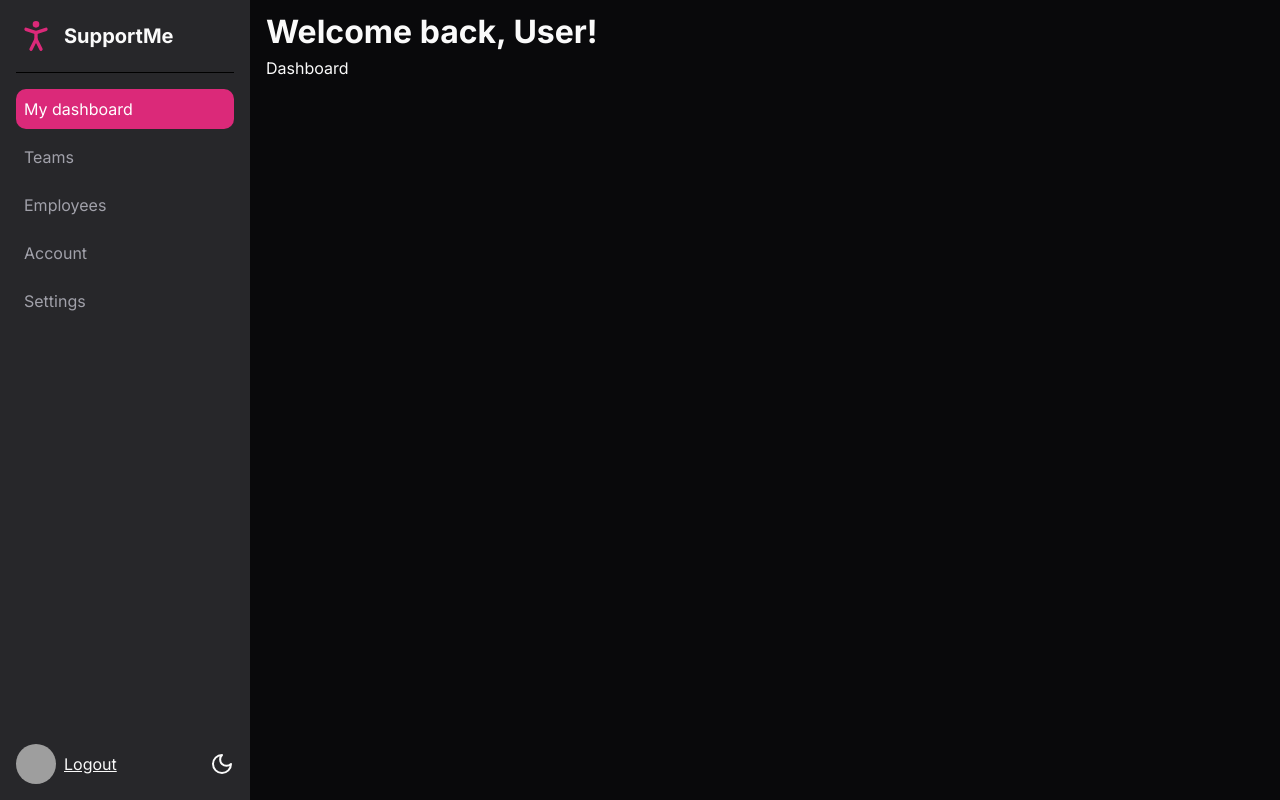
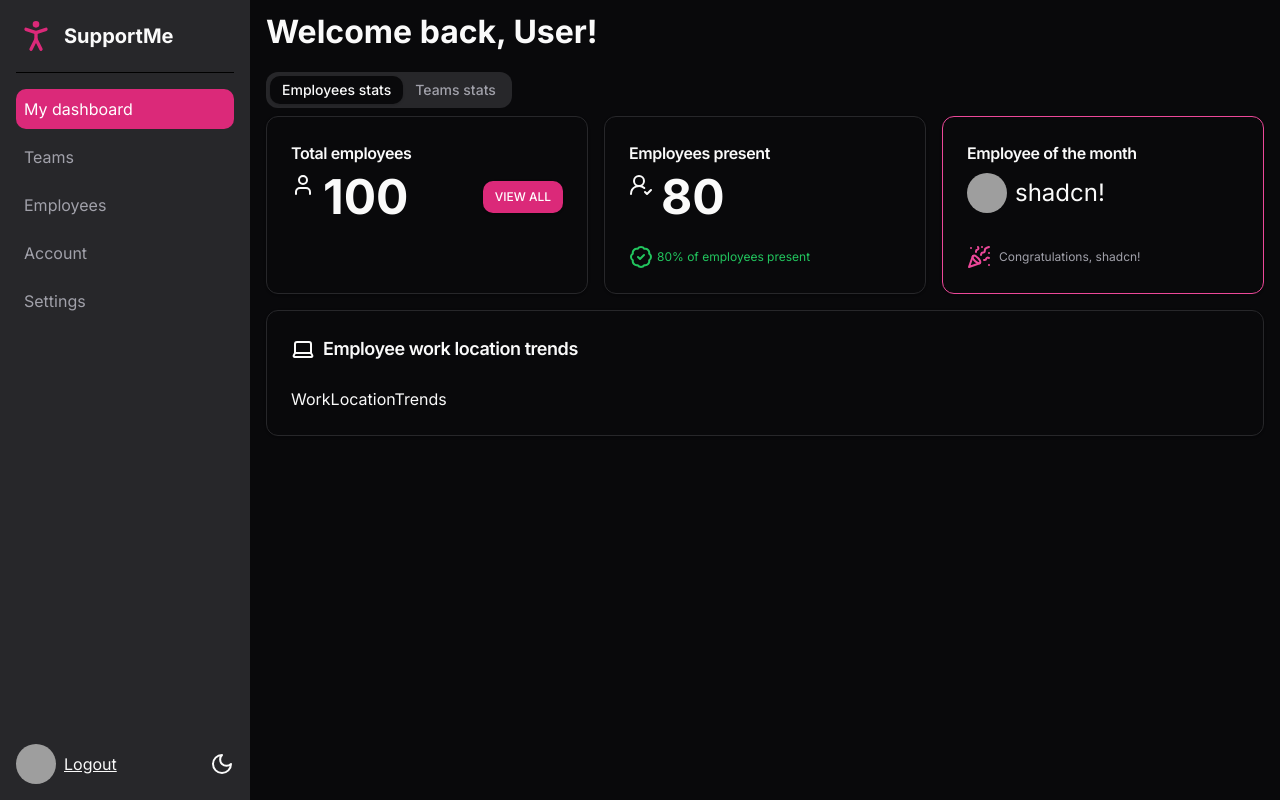
Before and after one commit to denysdev1/nextjs-shadcn-support_me, a Next.js app: page /dashboard in a window 1280 px wide. Built offline with nearby package versions, Linux system fonts and the light colour scheme; grey boxes are pictures that could not be loaded.

Commit message:
Add tabs to the dashboard and add three card to the top of the page

```diff
--- a/package.json
+++ b/package.json
@@ -16,6 +16,7 @@
     "@radix-ui/react-popover": "^1.1.2",
     "@radix-ui/react-select": "^2.1.2",
     "@radix-ui/react-slot": "^1.1.0",
+    "@radix-ui/react-tabs": "^1.1.1",
     "@radix-ui/react-tooltip": "^1.1.4",
     "class-variance-authority": "^0.7.1",
     "clsx": "^2.1.1",
@@ -26,6 +27,7 @@
     "react-day-picker": "^8.10.1",
     "react-dom": "^19.0.0",
     "react-hook-form": "^7.54.0",
+    "recharts": "^2.14.1",
     "tailwind-merge": "^2.5.5",
     "tailwindcss-animate": "^1.0.7",
     "zod": "^3.23.8"
--- a/src/app/dashboard/components/MenuItem.tsx
+++ b/src/app/dashboard/components/MenuItem.tsx
@@ -19,7 +19,7 @@ const MenuItem = ({
       className={cn(
         'block hover:bg-white dark:hover:bg-zinc-700 text-muted-foreground hover:text-foreground p-2 rounded-md',
         isActive
-          ? 'bg-primary hover:bg-primary dark:hover:bg-primary text-primary-foreground hover:text-foreground'
+          ? 'bg-primary hover:bg-primary dark:hover:bg-primary text-primary-foreground hover:text-white'
           : ''
       )}
     >
--- /dev/null
+++ b/src/app/dashboard/components/employees/EmployeesStats.tsx
@@ -0,0 +1,115 @@
+import { Avatar, AvatarFallback, AvatarImage } from '@/components/ui/avatar';
+import { Button } from '@/components/ui/button';
+import {
+  Card,
+  CardContent,
+  CardFooter,
+  CardHeader,
+  CardTitle,
+} from '@/components/ui/card';
+import {
+  BadgeCheckIcon,
+  LaptopIcon,
+  PartyPopperIcon,
+  TriangleAlertIcon,
+  UserCheck2Icon,
+  UserIcon,
+  UserRoundXIcon,
+} from 'lucide-react';
+import Link from 'next/link';
+import WorkLocationTrends from './WorkLocationTrends';
+
+const EmployeesStats = () => {
+  const totalEmployees = 100;
+  const presentEmployees = 80;
+  const employeesPresentPercentage = (presentEmployees / totalEmployees) * 100;
+
+  return (
+    <>
+      <div className='grid grid-cols-1 lg:grid-cols-3 gap-4'>
+        <Card className='overflow-auto'>
+          <CardHeader className='pb-2'>
+            <CardTitle className='text-base'>Total employees</CardTitle>
+          </CardHeader>
+          <CardContent className='flex justify-between items-center gap-2'>
+            <div className='flex gap-2'>
+              <UserIcon />
+              <div className='text-5xl font-bold'>{totalEmployees}</div>
+            </div>
+            <div>
+              <Button size='xs' asChild>
+                <Link href='/dashboard/employees'>View all</Link>
+              </Button>
+            </div>
+          </CardContent>
+        </Card>
+        <Card>
+          <CardHeader className='pb-2'>
+            <CardTitle className='text-base'>Employees present</CardTitle>
+          </CardHeader>
+          <CardContent>
+            <div className='flex gap-2'>
+              {employeesPresentPercentage > 75 ? (
+                <UserCheck2Icon />
+              ) : (
+                <UserRoundXIcon />
+              )}
+              <div className='text-5xl font-bold'>{presentEmployees}</div>
+            </div>
+          </CardContent>
+          <CardFooter>
+            <span
+              className={`text-xs ${
+                employeesPresentPercentage > 75
+                  ? 'text-green-500'
+                  : 'text-red-500'
+              } flex gap-1 items-center`}
+            >
+              {employeesPresentPercentage > 75 ? (
+                <>
+                  <BadgeCheckIcon />
+                  {employeesPresentPercentage.toFixed(0)}% of employees present
+                </>
+              ) : (
+                <>
+                  <TriangleAlertIcon />
+                  Only {employeesPresentPercentage.toFixed(0)}% of employees
+                  present
+                </>
+              )}
+            </span>
+          </CardFooter>
+        </Card>
+        <Card className='border-pink-500 flex flex-col'>
+          <CardHeader className='pb-2'>
+            <CardTitle className='text-base'>Employee of the month</CardTitle>
+          </CardHeader>
+          <CardContent className='flex gap-2 items-center'>
+            <Avatar>
+              <AvatarImage src='https://github.com/shadcn.png' />
+              <AvatarFallback>CN</AvatarFallback>
+            </Avatar>
+            <span className='text-2xl'>shadcn!</span>
+          </CardContent>
+          <CardFooter className='flex gap-2 items-center text-xs text-muted-foreground mt-auto'>
+            <PartyPopperIcon className='text-pink-500'></PartyPopperIcon>
+            <span>Congratulations, shadcn!</span>
+          </CardFooter>
+        </Card>
+      </div>
+      <Card className='my-4'>
+        <CardHeader>
+          <CardTitle className='text-lg flex items-center gap-2'>
+            <LaptopIcon />
+            <span>Employee work location trends</span>
+          </CardTitle>
+        </CardHeader>
+        <CardContent>
+          <WorkLocationTrends />
+        </CardContent>
+      </Card>
+    </>
+  );
+};
+
+export default EmployeesStats;
--- /dev/null
+++ b/src/app/dashboard/components/employees/WorkLocationTrends.tsx
@@ -0,0 +1,5 @@
+const WorkLocationTrends = () => {
+  return <div>WorkLocationTrends</div>;
+};
+
+export default WorkLocationTrends;
--- a/src/app/dashboard/layout.tsx
+++ b/src/app/dashboard/layout.tsx
@@ -5,7 +5,7 @@ const DashboardLayout = ({ children }: { children: React.ReactNode }) => {
     <div className='grid grid-cols-[250px_1fr] min-h-screen'>
       <MainMenu />
       <div className='overflow-auto py-2 px-4'>
-        <h1>Welcome back, User!</h1>
+        <h1 className='mb-4'>Welcome back, User!</h1>
         {children}
       </div>
     </div>
--- a/src/app/dashboard/page.tsx
+++ b/src/app/dashboard/page.tsx
@@ -1,5 +1,19 @@
+import { Tabs, TabsContent, TabsList, TabsTrigger } from '@/components/ui/tabs';
+import EmployeesStats from './components/employees/EmployeesStats';
+
 const DashboardPage = () => {
-  return <div>Dashboard</div>;
+  return (
+    <Tabs defaultValue='employees'>
+      <TabsList className='md-4'>
+        <TabsTrigger value='employees'>Employees stats</TabsTrigger>
+        <TabsTrigger value='teams'>Teams stats</TabsTrigger>
+      </TabsList>
+      <TabsContent value='employees'>
+        <EmployeesStats />
+      </TabsContent>
+      <TabsContent value='teams'>Teams stats</TabsContent>
+    </Tabs>
+  );
 };
 
 export default DashboardPage;
--- a/src/components/ui/button.tsx
+++ b/src/components/ui/button.tsx
@@ -22,6 +22,7 @@ const buttonVariants = cva(
       },
       size: {
         default: 'h-9 px-4 py-2',
+        xs: 'rounded-md py-2 px-3 text-xs tracking-normal',
         sm: 'h-8 rounded-md px-3 text-xs',
         lg: 'h-10 rounded-md px-8',
         icon: 'h-9 w-9',
--- /dev/null
+++ b/src/components/ui/tabs.tsx
@@ -0,0 +1,55 @@
+"use client"
+
+import * as React from "react"
+import * as TabsPrimitive from "@radix-ui/react-tabs"
+
+import { cn } from "@/lib/utils"
+
+const Tabs = TabsPrimitive.Root
+
+const TabsList = React.forwardRef<
+  React.ElementRef<typeof TabsPrimitive.List>,
+  React.ComponentPropsWithoutRef<typeof TabsPrimitive.List>
+>(({ className, ...props }, ref) => (
+  <TabsPrimitive.List
+    ref={ref}
+    className={cn(
+      "inline-flex h-9 items-center justify-center rounded-lg bg-muted p-1 text-muted-foreground",
+      className
+    )}
+    {...props}
+  />
+))
+TabsList.displayName = TabsPrimitive.List.displayName
+
+const TabsTrigger = React.forwardRef<
+  React.ElementRef<typeof TabsPrimitive.Trigger>,
+  React.ComponentPropsWithoutRef<typeof TabsPrimitive.Trigger>
+>(({ className, ...props }, ref) => (
+  <TabsPrimitive.Trigger
+    ref={ref}
+    className={cn(
+      "inline-flex items-center justify-center whitespace-nowrap rounded-md px-3 py-1 text-sm font-medium ring-offset-background transition-all focus-visible:outline-none focus-visible:ring-2 focus-visible:ring-ring focus-visible:ring-offset-2 disabled:pointer-events-none disabled:opacity-50 data-[state=active]:bg-background data-[state=active]:text-foreground data-[state=active]:shadow",
+      className
+    )}
+    {...props}
+  />
+))
+TabsTrigger.displayName = TabsPrimitive.Trigger.displayName
+
+const TabsContent = React.forwardRef<
+  React.ElementRef<typeof TabsPrimitive.Content>,
+  React.ComponentPropsWithoutRef<typeof TabsPrimitive.Content>
+>(({ className, ...props }, ref) => (
+  <TabsPrimitive.Content
+    ref={ref}
+    className={cn(
+      "mt-2 ring-offset-background focus-visible:outline-none focus-visible:ring-2 focus-visible:ring-ring focus-visible:ring-offset-2",
+      className
+    )}
+    {...props}
+  />
+))
+TabsContent.displayName = TabsPrimitive.Content.displayName
+
+export { Tabs, TabsList, TabsTrigger, TabsContent }
```
Also changed, not shown: 1 other file (tests, documents, lock files or other folders).
